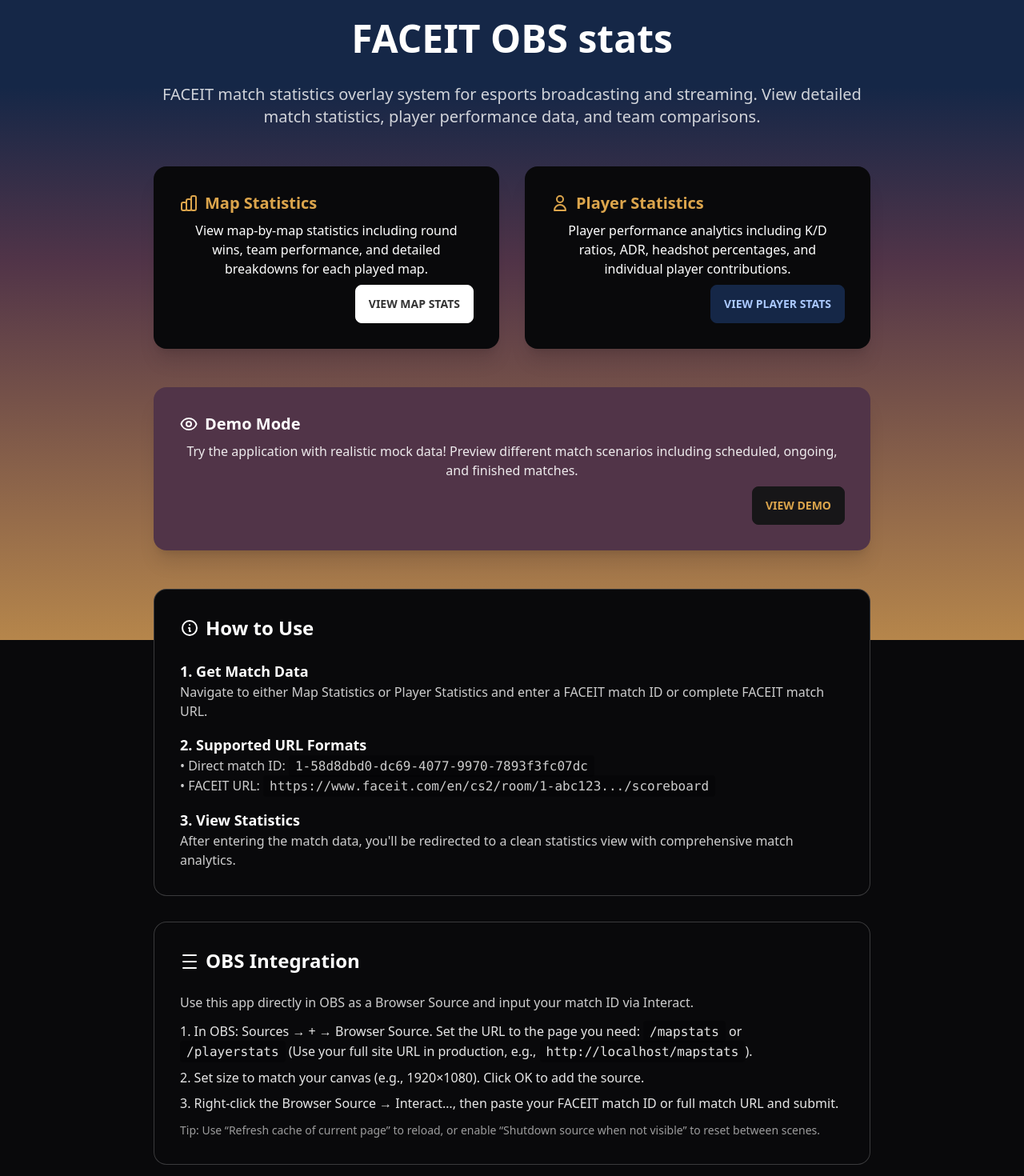
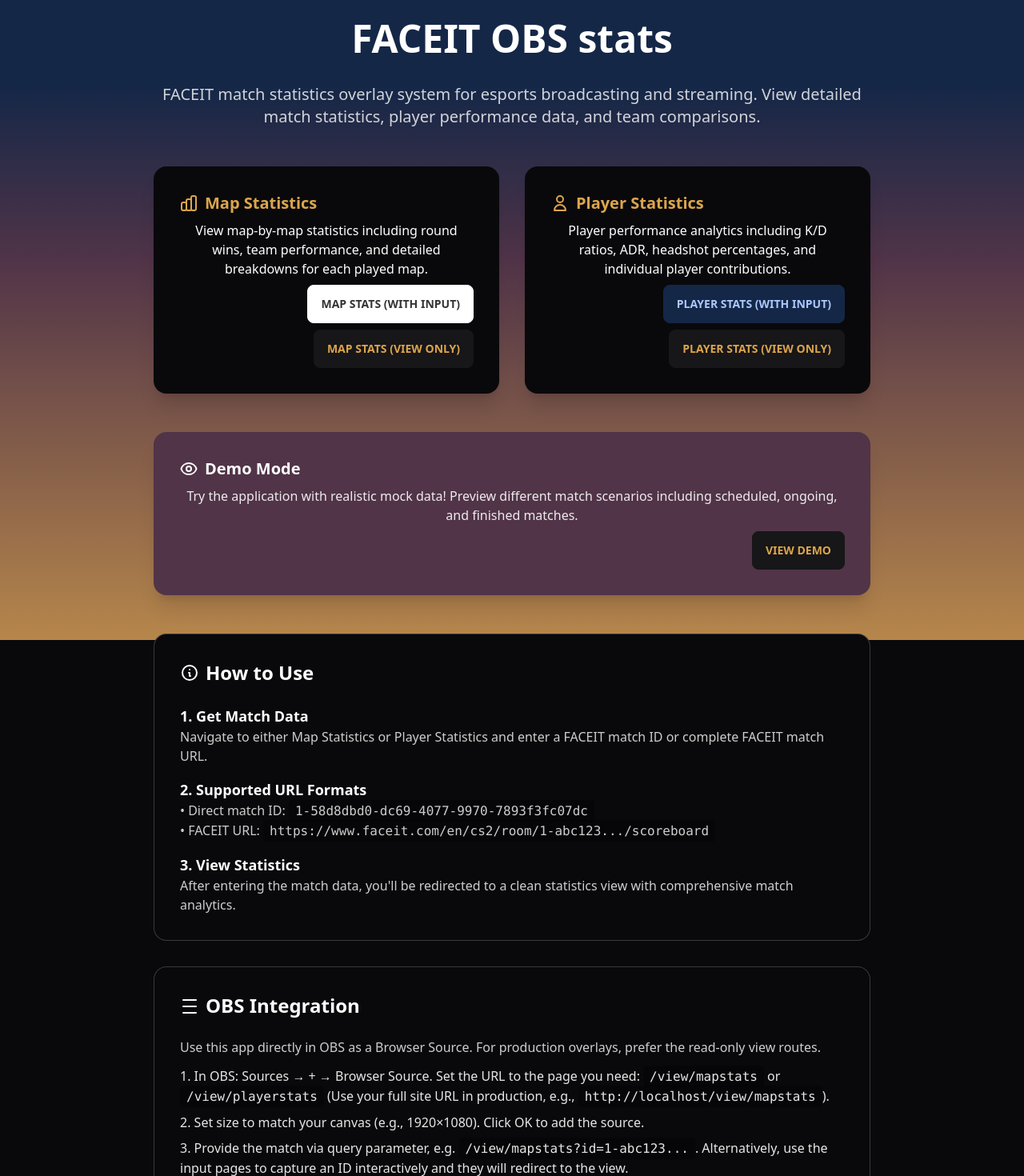
Before and after one commit to oplehtinen/faceit-obs-stats, a SvelteKit app: page / in a window 1280 px wide. Shown: the top 1470 px of the page at 80% size. Built offline with nearby package versions, Linux system fonts and the light colour scheme.

Commit message:
Refactor components for improved layout and navigation; update MatchIdInput for unified view routing and enhance ScoreBoard display logic

```diff
--- a/src/lib/components/MapStats.svelte
+++ b/src/lib/components/MapStats.svelte
@@ -63,7 +63,7 @@
 		</div>
 	{/if}
 
-	<div class="flex flex-wrap justify-around flex-row my-auto gap-2 mx-auto w-6/6 h-5/6">
+	<div class="flex flex-wrap justify-around flex-row my-auto gap-4 mx-auto w-6/6 h-5/6">
 		{#each mapEntries as [key, map], i (key)}
 			<div class="m-2">
 				<MapCard data={map} nextMap={false} order={i * 300} teams={teamArr} />
--- a/src/lib/components/MatchIdInput.svelte
+++ b/src/lib/components/MatchIdInput.svelte
@@ -1,5 +1,6 @@
 <script lang="ts">
 	import { goto } from '$app/navigation';
+	import { base } from '$app/paths';
 
 	export let pageType: 'mapstats' | 'playerstats' = 'mapstats';
 
@@ -23,8 +24,8 @@
 	function handleSubmit() {
 		if (inputValue.trim()) {
 			const matchId = extractMatchId(inputValue);
-			// Redirect to the appropriate view page with the match ID as query parameter
-			const redirectUrl = `/${pageType}/view?id=${encodeURIComponent(matchId)}`;
+			// Redirect to the unified view route with the match ID as query parameter
+			const redirectUrl = `${base}/view/${pageType}?id=${encodeURIComponent(matchId)}`;
 			goto(redirectUrl);
 		}
 	}
--- a/src/lib/components/ScoreBoard.svelte
+++ b/src/lib/components/ScoreBoard.svelte
@@ -36,7 +36,7 @@
 	<div class="stat place-items-center">
 		<div class="text-3xl text-info">{teamData?.faction2.name}</div>
 		<div class="text-6xl font-bold text-info leading-none">
-			{match?.results?.score?.faction1 || 0}
+			{match?.results?.score?.faction2 || 0}
 		</div>
 	</div>
 	<div class="avatar w-64 stat place-items-center">
--- a/src/routes/+page.svelte
+++ b/src/routes/+page.svelte
@@ -1,14 +1,9 @@
 <script lang="ts">
-	import ScoreBoard from '$lib/components/ScoreBoard.svelte';
-	import MapStats from '$lib/components/MapStats.svelte';
-	import PlayerGeneralStats from '$lib/components/PlayerGeneralStats.svelte';
-	import MapPicks from '$lib/components/MapPicks.svelte';
 	import { browser } from '$app/environment';
 	import { base } from '$app/paths';
-	import { page } from '$app/state';
 	const origin = browser ? window.location.origin : '';
-	const mapStatsUrl = `${origin}${base}/mapstats`;
-	const playerStatsUrl = `${origin}${base}/playerstats`;
+	const mapStatsUrl = `${origin}${base}/view/mapstats`;
+	const playerStatsUrl = `${origin}${base}/view/playerstats`;
 </script>
 
 <svelte:head>
@@ -49,7 +44,8 @@
 							breakdowns for each played map.
 						</p>
 						<div class="card-actions justify-end">
-							<a href="/mapstats" class="btn btn-primary">View Map Stats</a>
+							<a href={`${base}/mapstats`} class="btn btn-primary">Map Stats (with input)</a>
+							<a href={`${base}/view/mapstats`} class="btn">Map Stats (view only)</a>
 						</div>
 					</div>
 				</div>
@@ -78,7 +74,9 @@
 							individual player contributions.
 						</p>
 						<div class="card-actions justify-end">
-							<a href="/playerstats" class="btn btn-secondary">View Player Stats</a>
+							<a href={`${base}/playerstats`} class="btn btn-secondary">Player Stats (with input)</a
+							>
+							<a href={`${base}/view/playerstats`} class="btn">Player Stats (view only)</a>
 						</div>
 					</div>
 				</div>
@@ -115,7 +113,7 @@
 						including scheduled, ongoing, and finished matches.
 					</p>
 					<div class="card-actions justify-end">
-						<a href="/demo" class="btn btn-white">View Demo</a>
+						<a href={`${base}/demo`} class="btn btn-white">View Demo</a>
 					</div>
 				</div>
 			</div>
@@ -192,20 +190,23 @@
 					</h2>
 					<div class="text-left space-y-3">
 						<p class="text-white/80">
-							Use this app directly in OBS as a Browser Source and input your match ID via Interact.
+							Use this app directly in OBS as a Browser Source. For production overlays, prefer the
+							read-only view routes.
 						</p>
 						<ol class="list-decimal list-inside space-y-2 text-white/90">
 							<li>
 								In OBS: Sources → + → Browser Source. Set the URL to the page you need:
-								<code class="bg-black/30 px-2 py-1 rounded">/mapstats</code> or
-								<code class="bg-black/30 px-2 py-1 rounded">/playerstats</code>
+								<code class="bg-black/30 px-2 py-1 rounded">/view/mapstats</code> or
+								<code class="bg-black/30 px-2 py-1 rounded">/view/playerstats</code>
 								(Use your full site URL in production, e.g.,
 								<code class="bg-black/30 px-2 py-1 rounded">{mapStatsUrl}</code>).
 							</li>
 							<li>Set size to match your canvas (e.g., 1920×1080). Click OK to add the source.</li>
 							<li>
-								Right‑click the Browser Source → Interact…, then paste your FACEIT match ID or full
-								match URL and submit.
+								Provide the match via query parameter, e.g.
+								<code class="bg-black/30 px-2 py-1 rounded">/view/mapstats?id=1-abc123...</code>.
+								Alternatively, use the input pages to capture an ID interactively and they will
+								redirect to the view.
 							</li>
 						</ol>
 						<p class="text-white/60 text-sm">
@@ -219,6 +220,4 @@
 	</div>
 </div>
 
-<!-- <MapStats /> -->
-<!-- <MapPicks /> -->
-<!-- <PlayerGeneralStats  /> -->
+<!-- View components are available under /view/* routes; input pages under /mapstats and /playerstats. -->
--- a/src/routes/view/+layout.svelte
+++ b/src/routes/view/+layout.svelte
@@ -12,8 +12,5 @@
 			<ScoreBoard />
 		</div>
 	{/if}
-
-	<div class="flex-grow">
-		<slot />
-	</div>
+	<slot />
 </div>
--- a/src/stores.ts
+++ b/src/stores.ts
@@ -3,7 +3,8 @@
 export const endpointData = writable({});
 export const matchData = writable({});
 export const tournamentData = writable({});
-export const organizerData = writable({});
+// Organizer data can vary by source; keep it permissive
+export const organizerData = writable<any | null>(null);
 export const matchStats = writable({});
 export const tournamentStats = writable({});
 
```
